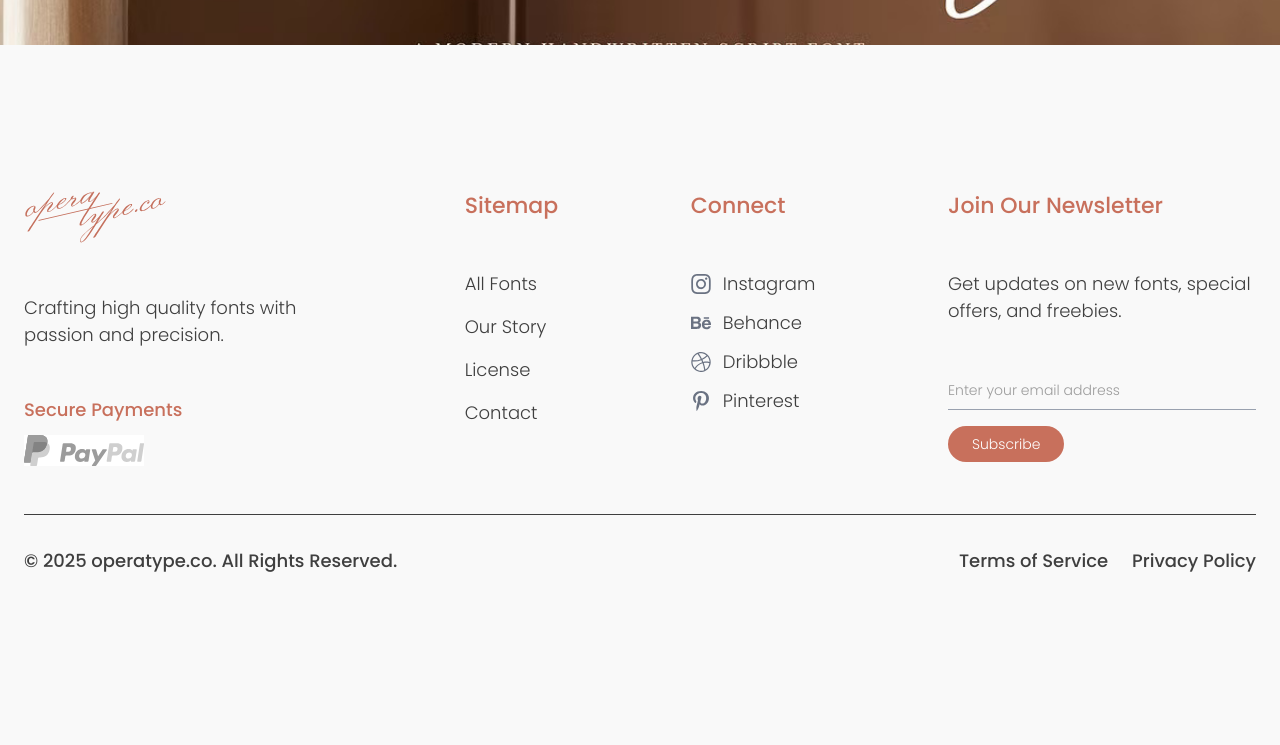
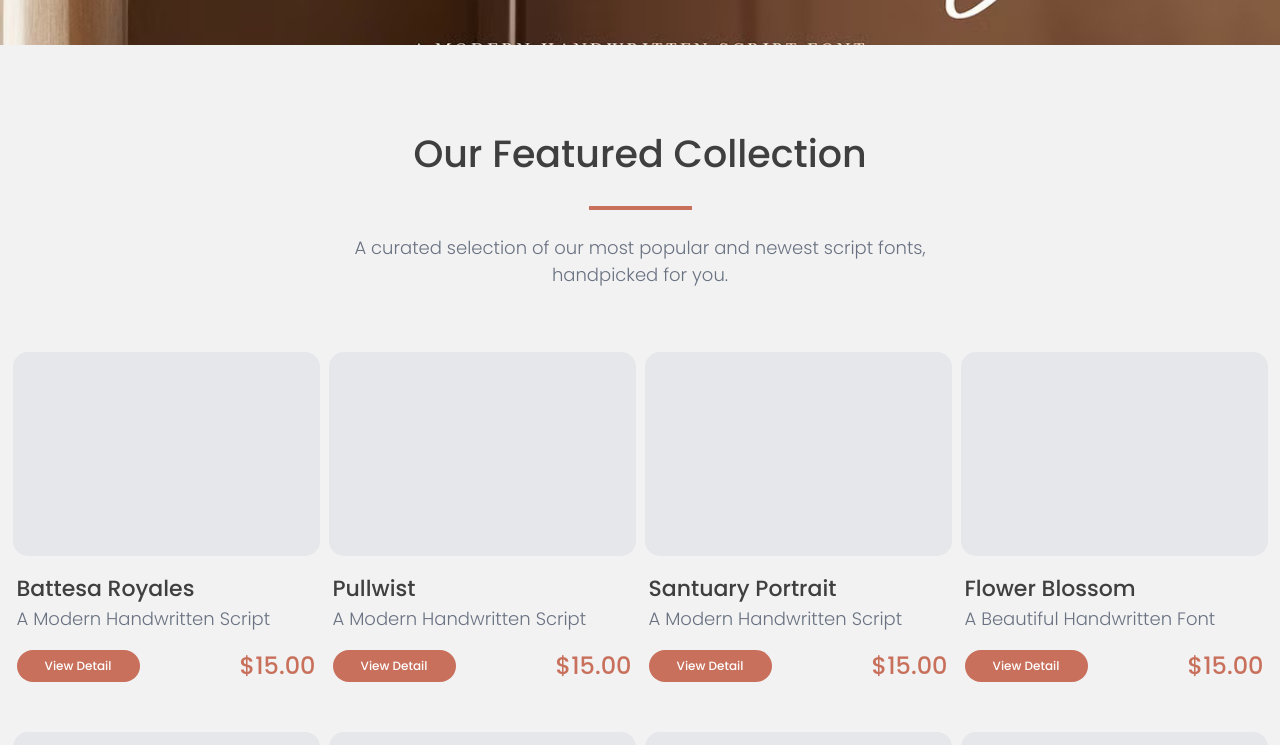
Before and after one commit to andimaulana27/operatype-project, a Next.js app: page / in a window 1280 px wide. Shown: the part 1140-1885 px from the top of the page. Before the commit the page ends 1762 px from the top, so only its background shows below. Built offline with nearby package versions, Linux system fonts and the light colour scheme.

Commit message:
feat: Build homepage with Hero Carousel and Featured Collection

```diff
--- a/src/app/page.js
+++ b/src/app/page.js
@@ -3,27 +3,38 @@
 
 import Button from "@/components/Button";
 import Image from "next/image";
-
-// 1. Impor komponen Swiper (EffectFade dihapus)
 import { Swiper, SwiperSlide } from 'swiper/react';
 import { Autoplay, Navigation } from 'swiper/modules';
+import ProductCard from "@/components/ProductCard";
 
-// 2. Impor CSS Swiper
+// Impor CSS Swiper
 import 'swiper/css';
 import 'swiper/css/navigation';
-
 
 export default function Home() {
   const carouselImages = [
     '/hero-carousel/slide-1.jpg',
     '/hero-carousel/slide-2.jpg',
     '/hero-carousel/slide-3.jpg',
-    '/hero-carousel/slide-4.jpg',
+  ];
+
+  // Data contoh untuk kartu produk
+  const featuredFonts = [
+    { name: 'Battesa Royales', desc: 'A Modern Handwritten Script', price: '$15.00' },
+    { name: 'Pullwist', desc: 'A Modern Handwritten Script', price: '$15.00' },
+    { name: 'Santuary Portrait', desc: 'A Modern Handwritten Script', price: '$15.00' },
+    { name: 'Flower Blossom', desc: 'A Beautiful Handwritten Font', price: '$15.00' },
+    { name: 'Royales Horizon', desc: 'Elegant Handwritten Script', price: '$15.00' },
+    { name: 'Grande Amstera', desc: 'A New Modern Elegant Script', price: '$15.00' },
+    { name: 'Romantic Essentials', desc: 'A Beautiful Handwritten Font', price: '$15.00' },
+    { name: 'Brookside Pasture', desc: 'A Beautiful Handwritten Font', price: '$15.00' },
   ];
 
   return (
     <>
-      {/* Bagian teks tetap di dalam container agar tidak terlalu lebar */}
+      {/* ========================================================== */}
+      {/* HERO SECTION - BAGIAN TEKS                                 */}
+      {/* ========================================================== */}
       <section className="container mx-auto max-w-[1748px] px-6 text-center pt-16 pb-12">
         <div className="flex flex-col items-center">
           <p className="font-light text-[16px] tracking-widest text-[#3F3F3F] uppercase">
@@ -43,26 +54,27 @@ export default function Home() {
         </div>
       </section>
 
-      {/* Bagian Carousel sekarang di luar container untuk efek full-width */}
+      {/* ========================================================== */}
+      {/* HERO SECTION - BAGIAN CAROUSEL GAMBAR                      */}
+      {/* ========================================================== */}
       <section className="w-full mt-16 h-[605px]">
         <Swiper
-          // 3. Efek 'fade' dihapus, modulnya juga dihapus
           modules={[Autoplay, Navigation]}
-          navigation // Menambahkan tombol navigasi panah kiri-kanan
+          navigation
           loop={true}
           autoplay={{
             delay: 4000,
             disableOnInteraction: false,
           }}
-          className="w-full h-full" // Swiper mengisi penuh section
+          className="w-full h-full"
         >
           {carouselImages.map((src, index) => (
             <SwiperSlide key={index}>
               <Image
                 src={src}
                 alt={`Hero slide ${index + 1}`}
-                fill // Menggunakan 'fill' agar gambar mengisi SwiperSlide
-                style={{ objectFit: 'cover' }} // Membuat gambar menutupi area tanpa distorsi
+                fill
+                style={{ objectFit: 'cover' }}
                 priority={index === 0}
               />
             </SwiperSlide>
@@ -70,7 +82,44 @@ export default function Home() {
         </Swiper>
       </section>
 
-      {/* Section selanjutnya akan kita tambahkan di bawah sini */}
+      {/* ========================================================== */}
+      {/* FEATURED COLLECTION SECTION (DENGAN PERBAIKAN)           */}
+      {/* ========================================================== */}
+      <section className="w-full bg-[#F2F2F2] py-20">
+        <div className="container mx-auto max-w-[1748px] px-6">
+          {/* Judul Section */}
+          <div className="text-center mb-16">
+            <h2 className="text-[38px] font-medium text-[#3F3F3F]">Our Featured Collection</h2>
+
+            {/* Garis pemisah sekarang di antara Judul dan Subjudul */}
+            <div className="w-[103px] h-1 bg-[#C8705C] mx-auto my-6"></div>
+
+            <p className="text-[18px] font-light text-gray-500 max-w-2xl mx-auto">
+              A curated selection of our most popular and newest script fonts, handpicked for you.
+            </p>
+          </div>
+
+          {/* Grid Produk menggunakan komponen ProductCard */}
+          <div className="grid grid-cols-1 sm:grid-cols-2 lg:grid-cols-4 gap-x-8 gap-y-12 place-items-center">
+            {featuredFonts.map((font, index) => (
+              <ProductCard
+                key={index}
+                fontName={font.name}
+                description={font.desc}
+                price={font.price}
+                imageUrl={null}
+              />
+            ))}
+          </div>
+
+          {/* Tombol Lihat Semua sekarang di tengah dengan flexbox */}
+          <div className="mt-16 flex justify-center">
+              <Button href="/fonts" variant="primary" className="w-[207px] h-[54px] text-[18px] flex items-center justify-center">
+                  Browse All Fonts
+              </Button>
+          </div>
+        </div>
+      </section>
     </>
   );
 }
--- /dev/null
+++ b/src/components/ProductCard.js
@@ -0,0 +1,39 @@
+// src/components/ProductCard.js
+import Image from "next/image";
+import Button from "./Button";
+
+// Komponen ini akan menerima data untuk setiap font melalui props
+const ProductCard = ({ fontName, description, price, imageUrl }) => {
+  return (
+    <div>
+      {/* Gambar Produk */}
+      <div className="relative w-[307px] h-[204px] rounded-[15px] bg-gray-200 overflow-hidden">
+        {/* Jika Anda punya gambar, gunakan Image, jika tidak, ini akan jadi placeholder abu-abu */}
+        {imageUrl && (
+          <Image
+            src={imageUrl}
+            alt={`Mockup for ${fontName}`}
+            fill
+            style={{ objectFit: 'cover' }}
+          />
+        )}
+      </div>
+
+      {/* Info di Bawah Gambar */}
+      <div className="mt-4 px-1">
+        <h3 className="font-medium text-[22px] text-[#3F3F3F]">{fontName}</h3>
+        <p className="font-light text-[18px] text-gray-500">{description}</p>
+
+        {/* Bagian Aksi (Tombol & Harga) */}
+        <div className="mt-4 flex justify-between items-center">
+          <Button href="#" variant="primary" className="w-[123px] h-[32px] text-[12px] flex items-center justify-center">
+            View Detail
+          </Button>
+          <p className="font-medium text-[24px] text-[#C8705C]">{price}</p>
+        </div>
+      </div>
+    </div>
+  );
+};
+
+export default ProductCard;
```
